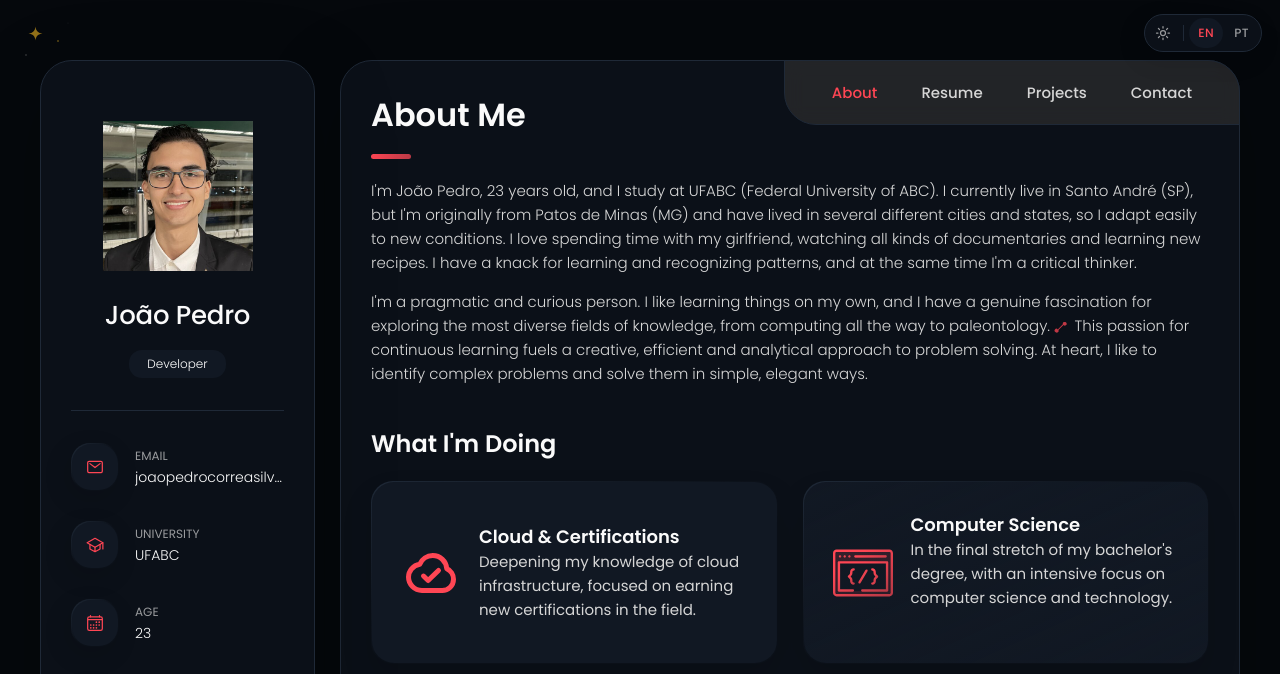
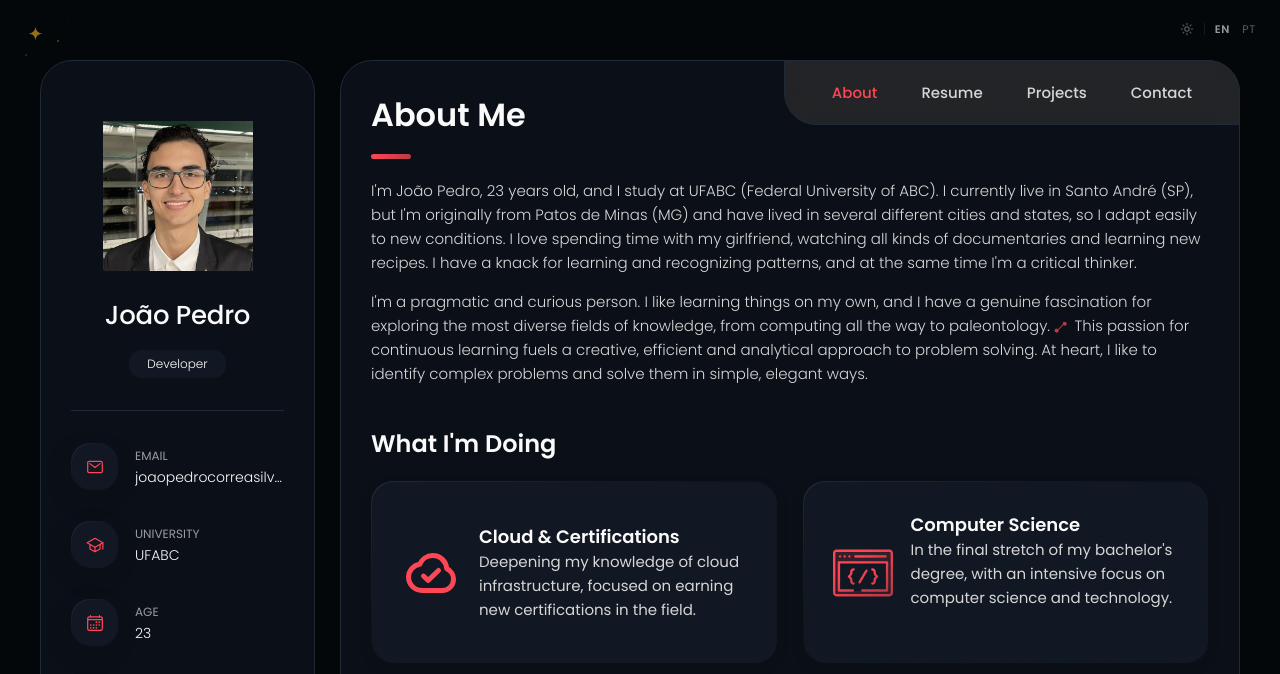
Before and after one commit to JoaoPedroCS/Joaopedrocs, a plain HTML site: page index.html in a window 1280 px wide. Shown: the top 674 px of the page. Drawn offline with nearby package versions, Linux system fonts and the light colour scheme.

Commit message:
style: soften card shadows, drop dark panel halo, subtler theme/lang toggle
- Tighten --shadow-2 so card shadows stay inside the gap instead of
  falling on the card below
- Remove the large shadow around the sidebar/main panels in dark mode
  (black on near-black read as a dark band); keep a soft one in light mode
- Use the former shadow tone (#04070a) as the dark page background
- Restyle the theme/language control as plain, low-opacity text

```diff
--- a/assets/css/style.css
+++ b/assets/css/style.css
@@ -20,7 +20,7 @@
   --onyx: #111823;
   --eerie-black-1: #111823;
   --eerie-black-2: #0b1018;
-  --smoky-black: #05080c;
+  --smoky-black: #04070a;
   --white-1: hsl(0, 0%, 100%);
   --white-2: hsl(0, 0%, 98%);
   --orange-yellow-crayola: #ff4654;
@@ -33,6 +33,7 @@
   --map-filter: grayscale(1) invert(1);
   --scrollbar-thumb: hsla(0, 0%, 100%, 0.1);
   --scrollbar-thumb-hover: hsla(0, 0%, 100%, 0.15);
+  --shadow-panel: none;
 }
 
 :root[data-theme="light"] {
@@ -61,9 +62,10 @@
   --map-filter: grayscale(1);
   --scrollbar-thumb: hsla(220, 15%, 20%, 0.18);
   --scrollbar-thumb-hover: hsla(220, 15%, 20%, 0.28);
+  --shadow-panel: 0 20px 60px hsla(220, 30%, 20%, 0.08);
 
   --shadow-1: -4px 8px 24px hsla(220, 30%, 20%, 0.08);
-  --shadow-2: 0 16px 30px hsla(220, 30%, 20%, 0.08);
+  --shadow-2: 0 4px 12px hsla(220, 30%, 20%, 0.07);
   --shadow-3: 0 16px 40px hsla(220, 30%, 20%, 0.08);
   --shadow-4: 0 25px 50px hsla(220, 30%, 20%, 0.06);
   --shadow-5: 0 24px 80px hsla(220, 30%, 20%, 0.1);
@@ -85,7 +87,7 @@
   --fw-600: 600;
 
   --shadow-1: -4px 8px 24px hsla(0, 0%, 0%, 0.25);
-  --shadow-2: 0 16px 30px hsla(0, 0%, 0%, 0.25);
+  --shadow-2: 0 4px 12px hsla(0, 0%, 0%, 0.2);
   --shadow-3: 0 16px 40px hsla(0, 0%, 0%, 0.25);
   --shadow-4: 0 25px 50px hsla(0, 0%, 0%, 0.15);
   --shadow-5: 0 24px 80px hsla(0, 0%, 0%, 0.25);
@@ -142,7 +144,7 @@ body { background: var(--smoky-black); }
   border: 1px solid var(--jet);
   border-radius: 32px;
   padding: 15px;
-  box-shadow: var(--shadow-1);
+  box-shadow: var(--shadow-panel);
   z-index: 1;
 }
 
@@ -1175,11 +1177,11 @@ textarea.form-input::-webkit-resizer { display: none; }
 @media (min-width: 1024px) {
   :root {
     --shadow-1: -4px 8px 24px hsla(0, 0%, 0%, 0.125);
-    --shadow-2: 0 16px 30px hsla(0, 0%, 0%, 0.125);
+    --shadow-2: 0 4px 12px hsla(0, 0%, 0%, 0.12);
     --shadow-3: 0 16px 40px hsla(0, 0%, 0%, 0.125);
   }
 
-  .sidebar, article { width: 950px; box-shadow: var(--shadow-5); }
+  .sidebar, article { width: 950px; }
   main { margin-bottom: 60px; }
   .main-content { position: relative; width: max-content; margin: auto; }
 
@@ -1568,46 +1570,45 @@ body.modal-open { overflow: hidden; }
   z-index: 6;
   display: flex;
   align-items: center;
-  gap: 2px;
-  padding: 3px;
-  background: var(--eerie-black-2);
-  border: 1px solid var(--jet);
-  border-radius: 999px;
-  box-shadow: var(--shadow-1);
-}
+  gap: 0;
+  opacity: 0.6;
+  transition: opacity var(--transition-1);
+}
+
+.prefs:hover, .prefs:focus-within { opacity: 1; }
 
 .prefs button {
   display: inline-flex;
   align-items: center;
   justify-content: center;
   height: 30px;
-  min-width: 30px;
-  padding: 0 9px;
+  min-width: 26px;
+  padding: 0 6px;
   border-radius: 999px;
   color: var(--light-gray-70);
-  font-size: 12px;
-  font-weight: var(--fw-500);
-  letter-spacing: 0.04em;
+  font-size: 11px;
+  font-weight: var(--fw-400);
+  letter-spacing: 0.06em;
   transition: color var(--transition-1), background var(--transition-1);
 }
 
 .prefs button:hover { color: var(--white-2); }
 .prefs button:focus-visible { outline: 2px solid var(--orange-yellow-crayola); outline-offset: 1px; }
 
-.prefs .prefs-theme { padding: 0; font-size: 16px; }
+.prefs .prefs-theme { padding: 0; font-size: 14px; }
 .prefs-theme ion-icon { --ionicon-stroke-width: 40px; }
 :root[data-theme="dark"] .prefs-icon-moon,
 :root[data-theme="light"] .prefs-icon-sun { display: none; }
 
 .prefs .prefs-lang[aria-pressed="true"] {
-  background: var(--onyx);
-  color: var(--orange-yellow-crayola);
+  color: var(--white-2);
+  font-weight: var(--fw-600);
 }
 
 .prefs-sep {
   width: 1px;
-  height: 16px;
-  margin: 0 3px;
+  height: 12px;
+  margin: 0 4px;
   background: var(--jet);
 }
 
--- a/assets/js/preferences.js
+++ b/assets/js/preferences.js
@@ -10,7 +10,7 @@
   const PT = window.LANG_PT || {};
   const LANG_KEY = "jp-lang";
   const THEME_KEY = "jp-theme";
-  const THEME_COLORS = { dark: "#05080c", light: "#eef1f5" };
+  const THEME_COLORS = { dark: "#04070a", light: "#eef1f5" };
 
   const read = function (key) { try { return localStorage.getItem(key); } catch (e) { return null; } };
   const write = function (key, value) { try { localStorage.setItem(key, value); } catch (e) { } };
--- a/index.html
+++ b/index.html
@@ -6,7 +6,7 @@
   <meta http-equiv="X-UA-Compatible" content="IE=edge">
   <meta name="viewport" content="width=device-width, initial-scale=1.0">
   <title>João Pedro - Portfolio</title>
-  <meta name="theme-color" content="#05080c">
+  <meta name="theme-color" content="#04070a">
 
   <!-- Apply the saved theme/language before first paint (no flash). English + dark are the defaults. -->
   <script>
```
